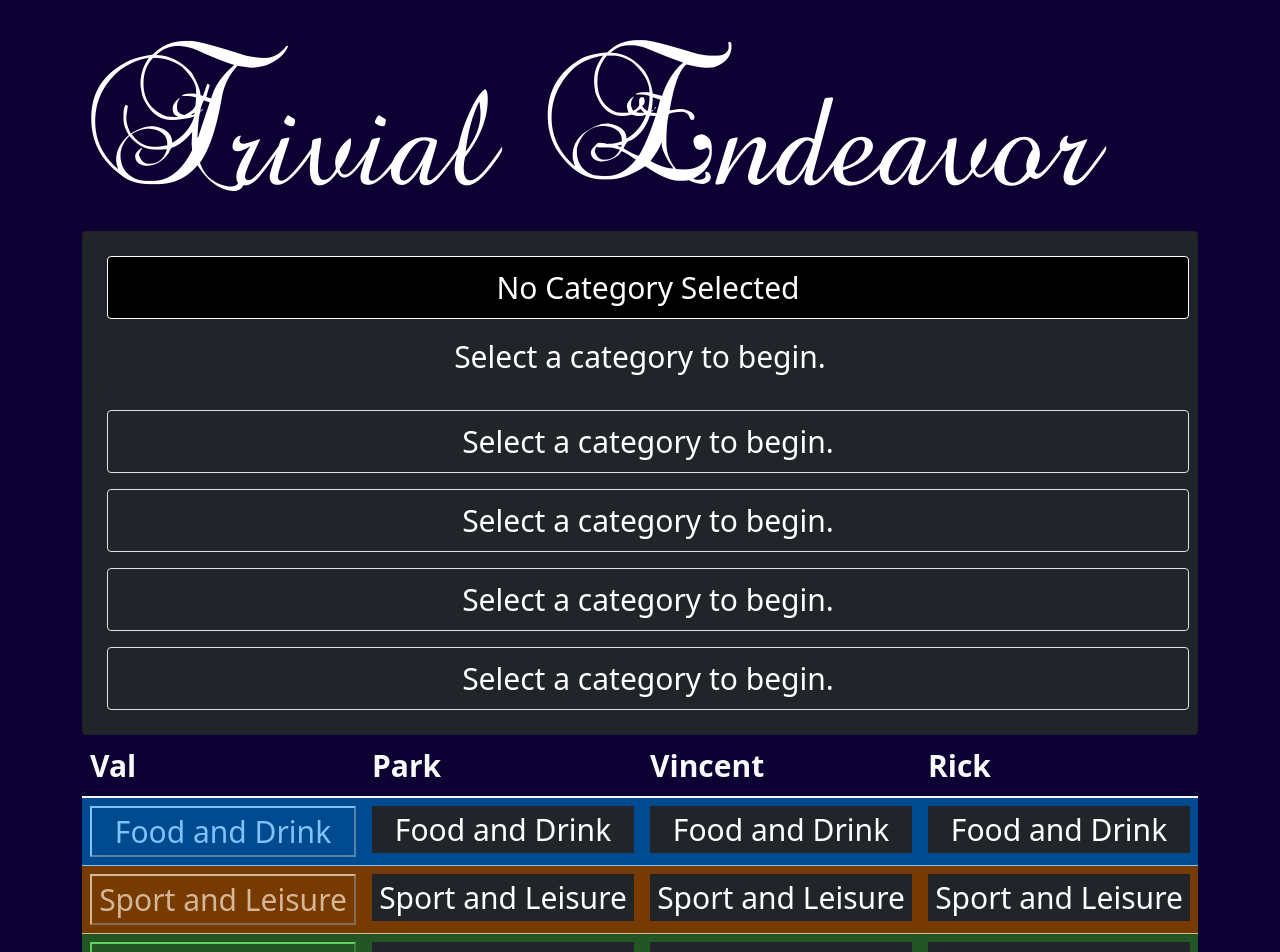
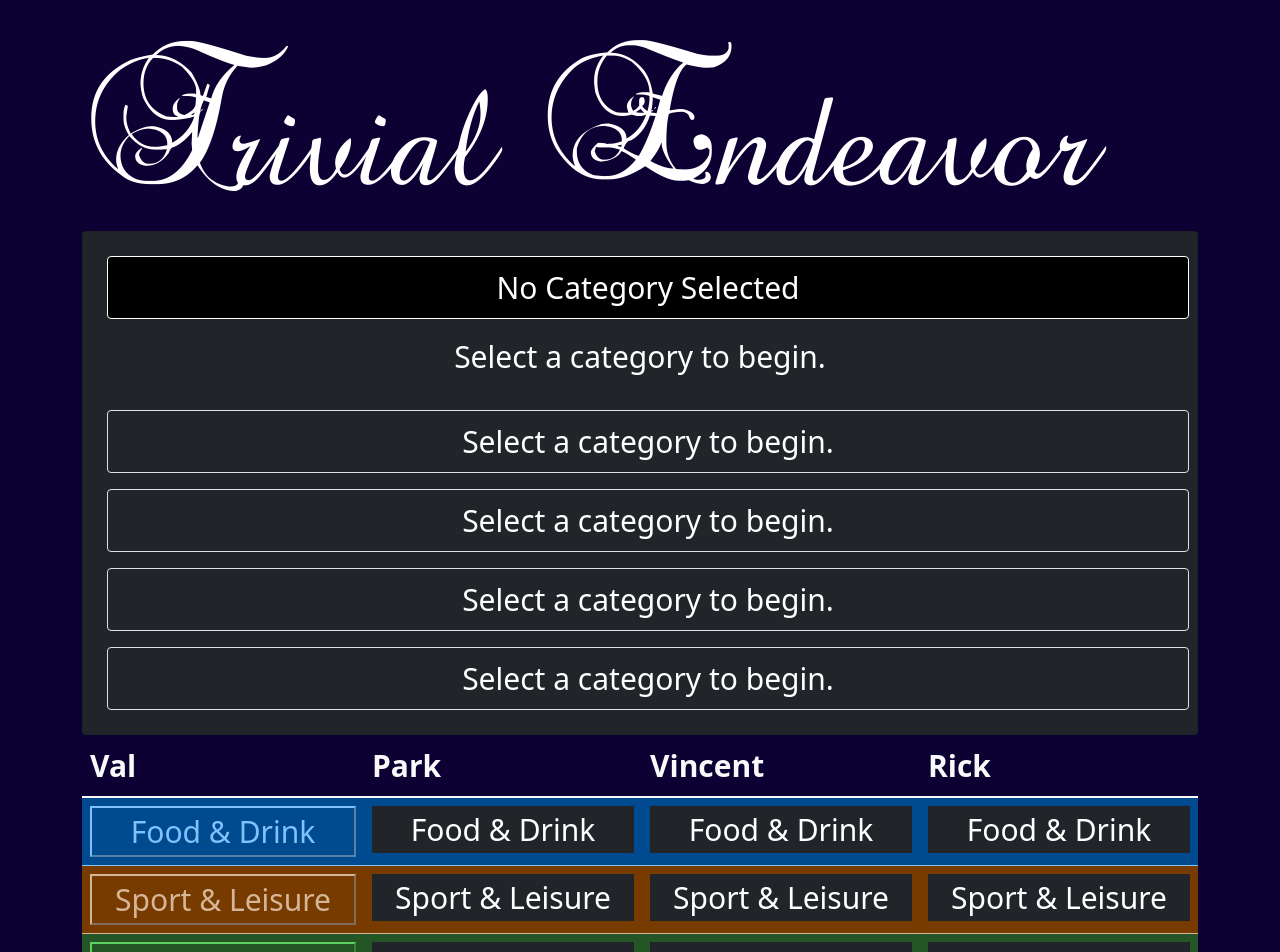
Before and after one commit to vpbasile/trivial-endeavor, a React (Create React App) app: page / in a window 1280 px wide. Shown: the top 952 px of the page. Built offline with nearby package versions, Linux system fonts and the light colour scheme.

Commit message:
Fixed category lookup tags for the new API

```diff
--- a/src/components/CategorySelect.js
+++ b/src/components/CategorySelect.js
@@ -27,9 +27,6 @@ export default function CategorySelect(props) {
 		// var queryURL = `https://api.trivia.willfry.co.uk/questions?categories=${category.queryTag}&limit=1`
 		// https://the-trivia-api.com/questions?categories=food_and_drink&limit=1
 		var queryURL = `https://the-trivia-api.com/questions?categories=${category.queryTag}&limit=1`;
-
-
-
 		// Create a temporary question while we wait for the API to respond
 		var tempQuestion = {
 			categoryTag: category.queryTag,
@@ -46,7 +43,6 @@ export default function CategorySelect(props) {
 	async function getQuestion(url) {
 		// Query the API for a new question and parse it
 		fetch(url).then(response => response.json())
-		// I need to set the header
 			.then(data => { parseReceivedQuestion(data[0]) })
 			.catch(error => { console.log(error); });
 	}
@@ -75,12 +71,15 @@ export default function CategorySelect(props) {
 			else { choices[i] = incorrectAnswers.pop(); }
 		}
 		const categoryName = data.category;
-		// console.log(`categoryName = ${categoryName}`);
-		// console.log(`categoryList = ${JSON.stringify(categoryList)}`);
-		const category = categoryList.filter(category => category.title === categoryName);
+		console.log(`categoryName = ${categoryName}`);
+		// This is where we get the category object from the list
+		const category = categoryList.filter(categoryTemp => categoryTemp.title === categoryName);
 		// console.log(`category = ${JSON.stringify(category)}`);
+		console.log(`category[0] = ${JSON.stringify(category[0])}`);
+
 		const categoryTag = category[0].queryTag;
-		// console.log('This is where it gets set')
+		console.log('This is where it gets set')
+		console.log(`categoryTag = ${categoryTag}`);
 		var questionArray = {
 			// <><> Here's the data structure
 			questionText: data.question,
--- a/src/index.js
+++ b/src/index.js
@@ -12,12 +12,12 @@ import './css/color-dark.css';
 
 const categoryList = [
   { key: "00", queryTag: "none", title: "No Category Selected", cssClass: "blackandwhite" },
-  { key: "01", queryTag: "food_and_drink", title: "Food and Drink", cssClass: "cat-food" },
-  { key: "05", queryTag: "sport_and_leisure", title: "Sport and Leisure", cssClass: "cat-sport" },
+  { key: "01", queryTag: "food_and_drink", title: "Food & Drink", cssClass: "cat-food" },
+  { key: "05", queryTag: "sport_and_leisure", title: "Sport & Leisure", cssClass: "cat-sport" },
   { key: "08", queryTag: "science", title: "Science", cssClass: "cat-science" },
   { key: "04", queryTag: "history", title: "History", cssClass: "cat-history" },
   { key: "02", queryTag: "geography", title: "Geography", cssClass: "cat-geography" },
-  { key: "06", queryTag: "movies", title: "Film and TV", cssClass: "cat-movies" },
+  { key: "06", queryTag: "movies", title: "Film & TV", cssClass: "cat-movies" },
   { key: "07", queryTag: "music", title: "Music", cssClass: "cat-music" },
   { key: "03", queryTag: "general_knowledge", title: "General Knowledge", cssClass: "cat-general" },
 ]
```
